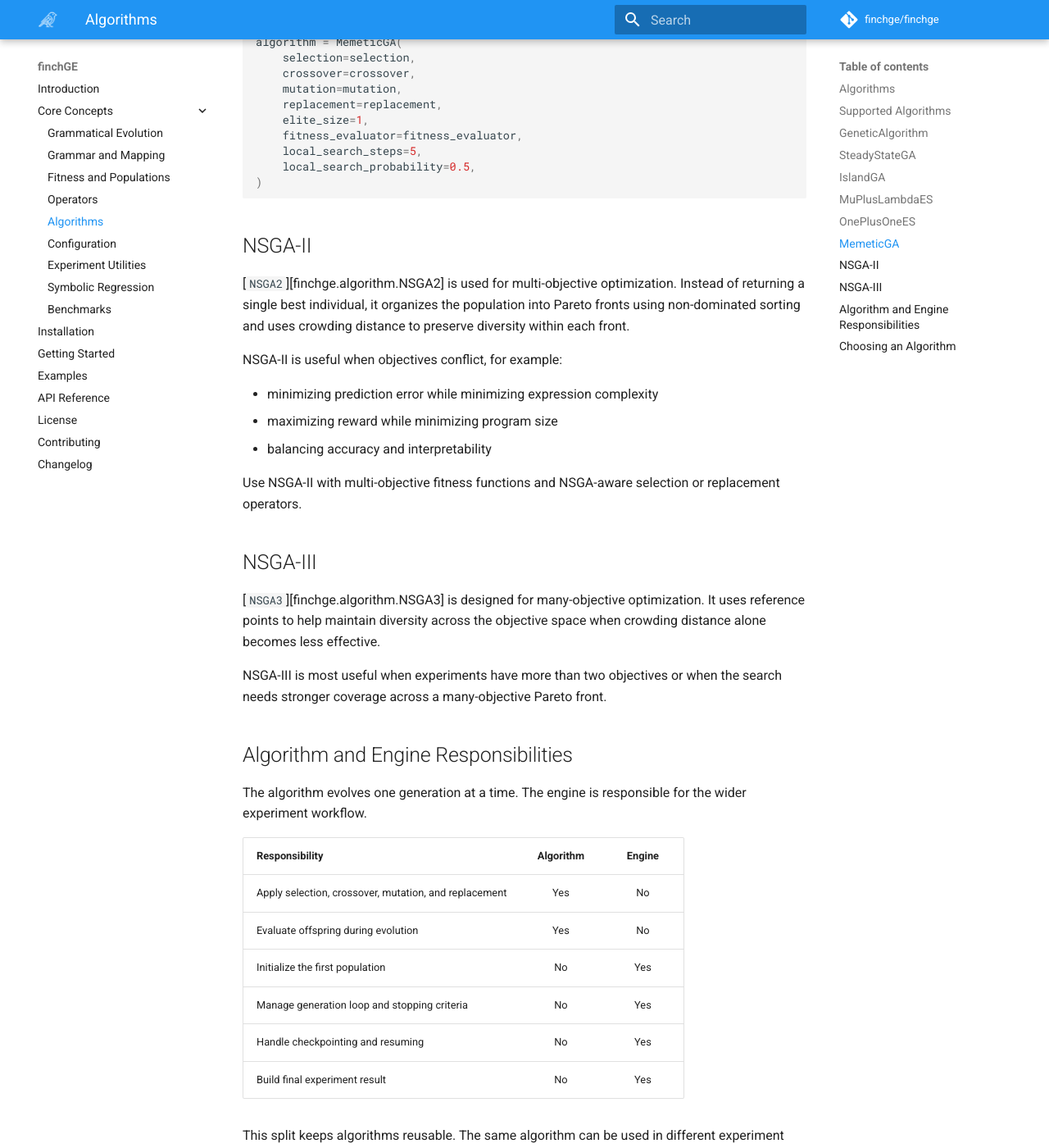
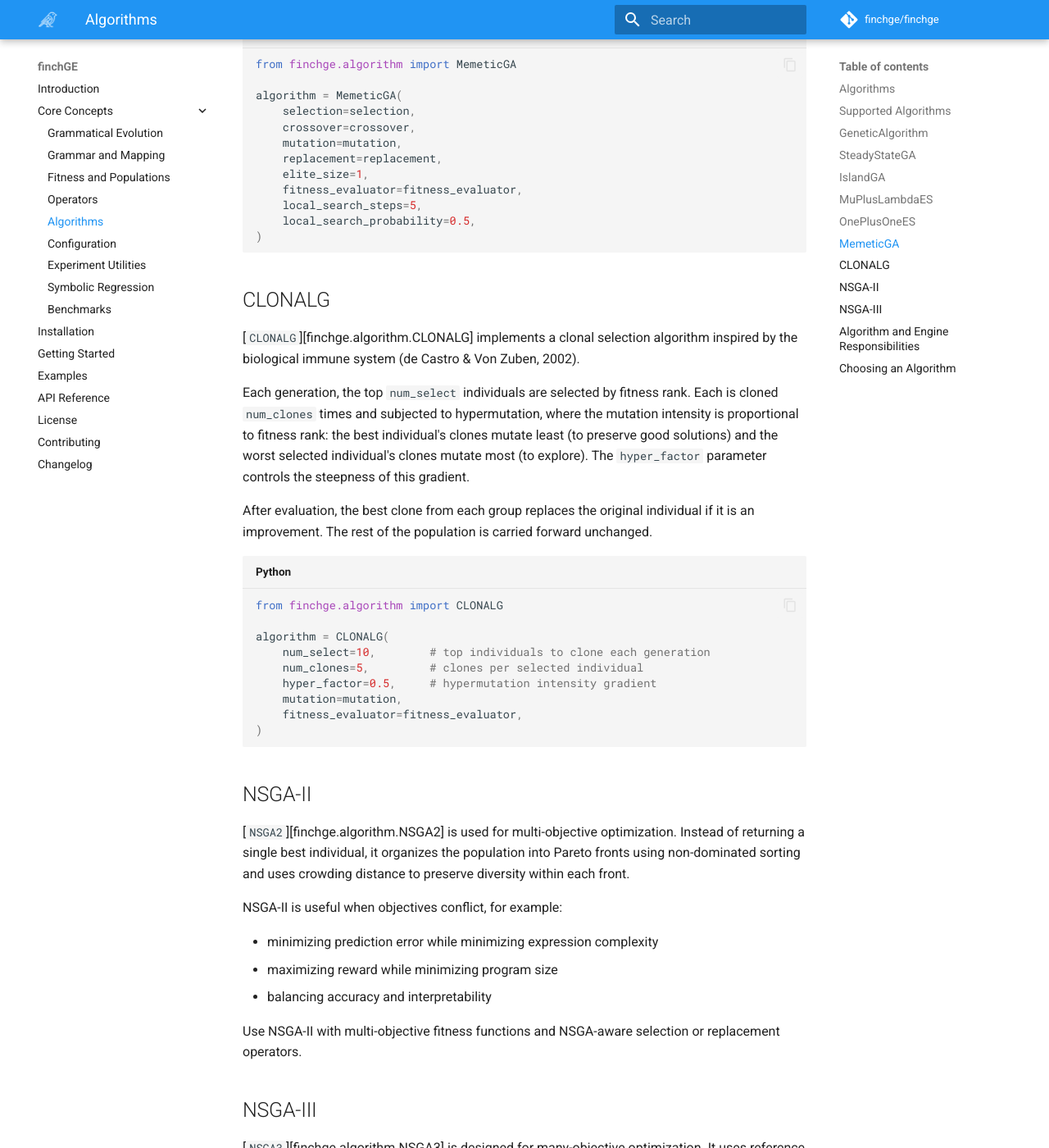
Before and after one commit to darshanz/finchge, an MkDocs documentation site: the page built from docs/algorithms.md, in a window 1280 px wide and 1400 px high, scrolled down 3918 px. Shown: the whole window at 82% size. Built offline with MkDocs 1.6.1 and Material for MkDocs 9.7.7, drawn with Linux system fonts in a browser that asks for light colours; comment, search, counter and statistics services are not loaded; some of the changed text lies outside the part shown.

Commit message:
docs: docs for clonalg algorithm

````diff
--- a/docs/algorithms.md
+++ b/docs/algorithms.md
@@ -14,6 +14,7 @@ In FinchGE, algorithms are lower-level evolutionary components. A full Grammatic
 | [`MuPlusLambdaES`][finchge.algorithm.MuPlusLambdaES] | Single-objective | (µ+λ)-ES: best µ from µ parents + λ offspring survive each generation. |
 | [`OnePlusOneES`][finchge.algorithm.OnePlusOneES] | Single-objective | Simplest evolution strategy: one parent produces one offspring; the better survives. |
 | [`MemeticGA`][finchge.algorithm.MemeticGA] | Single-objective | GA augmented with local search: each offspring is hill-climbed before replacement. |
+| [`CLONALG`][finchge.algorithm.CLONALG] | Single-objective | Clonal selection: top individuals are cloned and hypermutated; best clones survive. |
 | [`NSGA2`][finchge.algorithm.NSGA2] | Multi-objective | Pareto-based optimization using non-dominated sorting and crowding distance. |
 | [`NSGA3`][finchge.algorithm.NSGA3] | Multi-objective | Many-objective optimization using reference points. |
 
@@ -153,6 +154,35 @@ algorithm = MemeticGA(
 ```
 
 
+## CLONALG
+
+[`CLONALG`][finchge.algorithm.CLONALG] implements a clonal selection algorithm
+inspired by the biological immune system (de Castro & Von Zuben, 2002).
+
+Each generation, the top `num_select` individuals are selected by fitness rank.
+Each is cloned `num_clones` times and subjected to hypermutation, where the
+mutation intensity is proportional to fitness rank: the best individual's clones
+mutate least (to preserve good solutions) and the worst selected individual's
+clones mutate most (to explore). The `hyper_factor` parameter controls the
+steepness of this gradient.
+
+After evaluation, the best clone from each group replaces the original individual
+if it is an improvement. The rest of the population is carried forward unchanged.
+
+```python
+from finchge.algorithm import CLONALG
+
+algorithm = CLONALG(
+    num_select=10,        # top individuals to clone each generation
+    num_clones=5,         # clones per selected individual
+    hyper_factor=0.5,     # hypermutation intensity gradient
+    mutation=mutation,
+    fitness_evaluator=fitness_evaluator,
+)
+```
+
+
+
 ## NSGA-II
 
 [`NSGA2`][finchge.algorithm.NSGA2] is used for multi-objective optimization. Instead of returning a single best individual, it organizes the population into Pareto fronts using non-dominated sorting and uses crowding distance to preserve diversity within each front.
````
